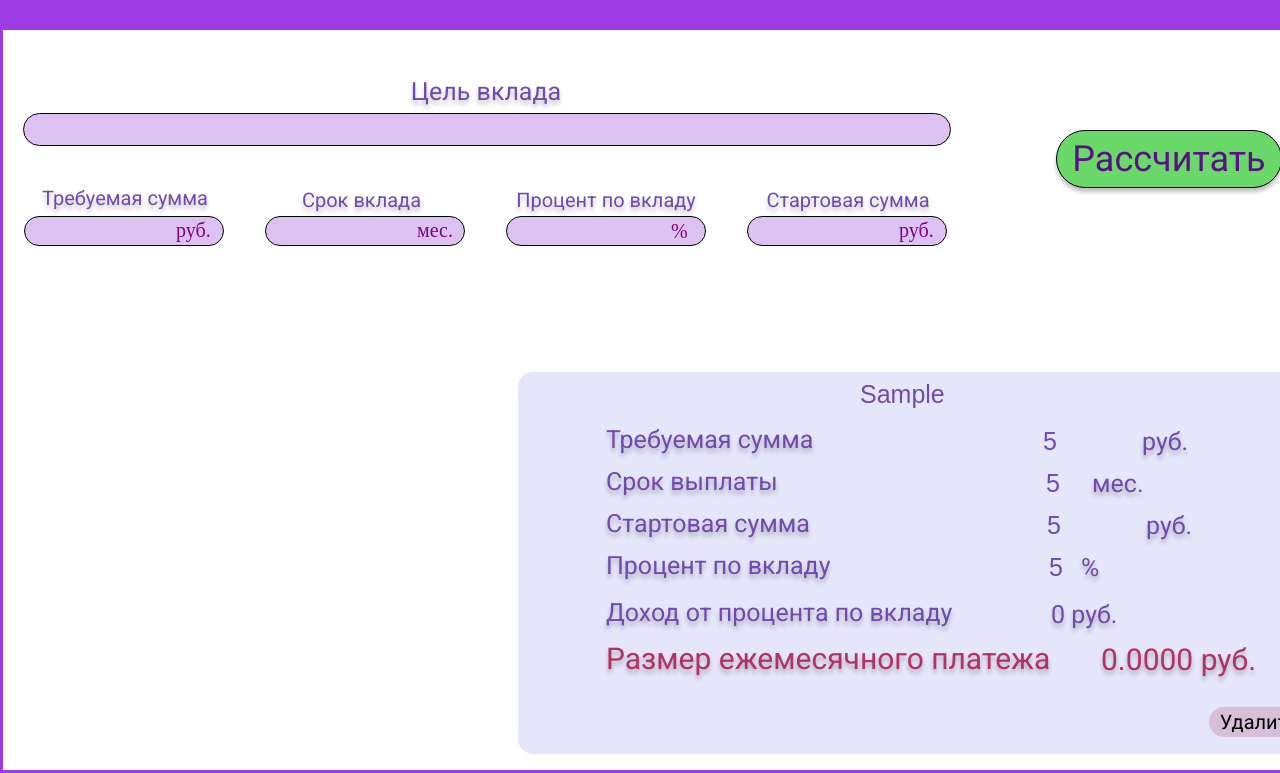
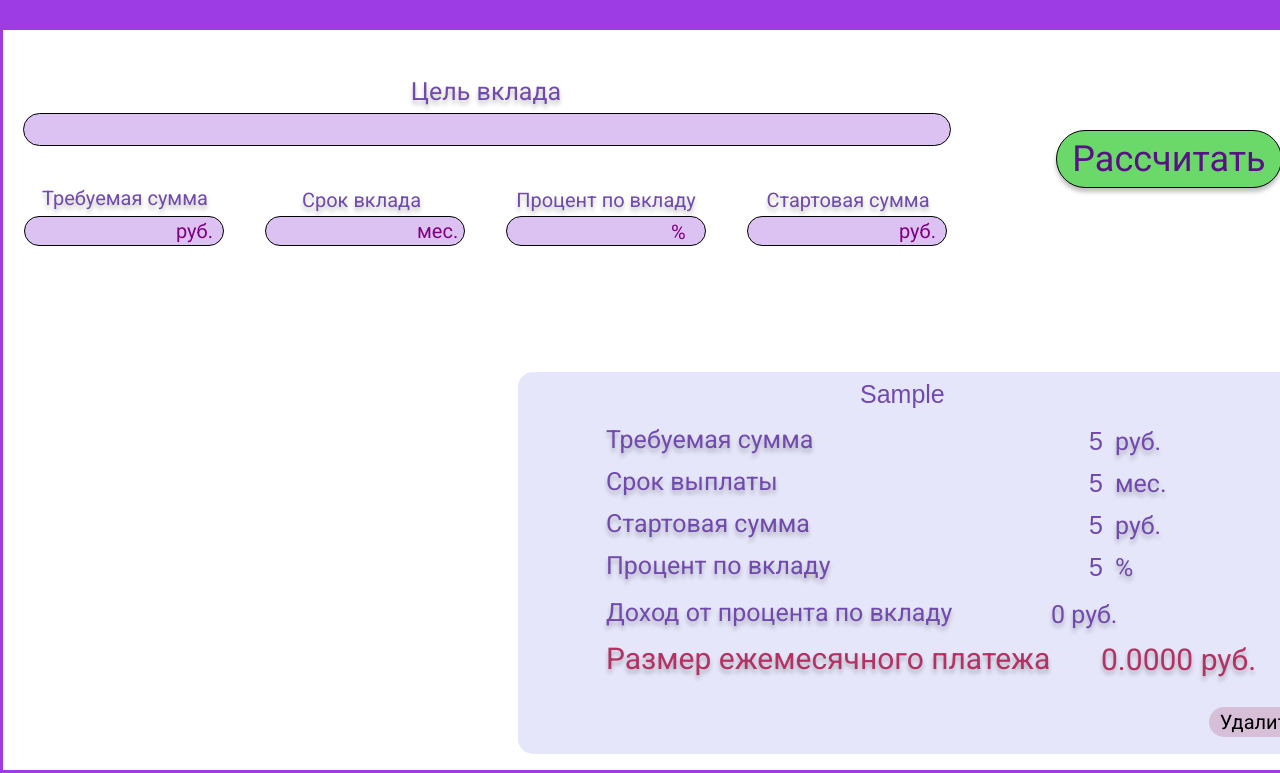
Before and after one commit to D00dlezZz/Piggy-bank, a plain HTML site: page index.html in a window 1280 px wide. Both pictures are taken after typing "Sample", "5", "5", "5", "5" into the empty fields and a click on the button "Рассчитать". Shown: the part 153-926 px from the top of the page. Drawn offline with Linux system fonts and the light colour scheme.

Commit message:
countlogic

```diff
--- a/index.js
+++ b/index.js
@@ -44,6 +44,18 @@ calculateButton.addEventListener('click', (element) => {
   let clone = newsection.cloneNode(true);
   document.querySelector('.newSection').append(clone);
   console.log(clone);
+  let newName = document.querySelector('.inp-target');//Имя в карточке
+  let newRequiredAmount = document.querySelector('.inp-required-amount');//Инпут с требуемой суммой
+  let newTermOfDestroid = document.querySelector('.inp-term-of-deposit');//Инпут с сроком вклада
+  let newStartingAmount = document.querySelector('.inp-starting-amount');//инпут с стартовой суммой
+  let newPrecent = document.querySelector('.inp-percent');//Инпут с процентом
+
+  ////////////////////////////////////////////////////////////Расчёты////////////////////////////////////////////////////////////////////////
+  //                                                                                                                                       //
+  // Размер ежемесячного платежа считается так: Требуемая сумма - Изначальный взнос - ((Требуемая сумма - Изначальный взнос)/100 * процент)//
+  // Доход по вкладу рассчитывается так: (Требуемая сумма - Изначальный взнос)/100 * процент                                               //
+  //                                                                                                                                       //
+  ////////////////////////////////////////////////////////////Расчёты////////////////////////////////////////////////////////////////////////
   document.querySelector('.inp-required-amount').addEventListener('input', () => {
     document.querySelector('.income').innerHTML = (document.querySelector('.inp-required-amount').value - document.querySelector('.inp-starting-amount').value)/100 * document.querySelector('.inp-percent').value;
   })
--- a/style.css
+++ b/style.css
@@ -145,6 +145,7 @@ body{
     font-size: 20px;
     color: #800080;
     padding-top: 3px;
+    font-family: "Roboto", sans-serif;
 }
 
 .percent-icon{
@@ -154,6 +155,7 @@ body{
     font-size: 20px;
     color: #800080;
     padding-top: 3px;
+    font-family: "Roboto", sans-serif;
 }
 
 .term-of-deposit{
@@ -270,7 +272,7 @@ input[type=number]::-webkit-outer-spin-button {
 }
 
 .inp-required-amount{
-    margin-left: 130px;
+    margin-left: 0;
     margin-top: 0px;
     margin-bottom: 5px;
     height: 30px;
@@ -279,11 +281,13 @@ input[type=number]::-webkit-outer-spin-button {
     font-size: 25px;
     color: #704AAE;
     background-color: #E6E6FA;
-    width: 97px;
+    width: 190px;
+    text-align: end;
+    margin-right: 10px;
 }
 
 .inp-term-of-deposit{
-    margin-left: 133px;
+    margin-left: 0;
     margin-top: 0px;
     margin-bottom: 5px;
     height: 30px;
@@ -292,11 +296,13 @@ input[type=number]::-webkit-outer-spin-button {
     font-size: 25px;
     color: #704AAE;
     background-color: #E6E6FA;
-    width: 44px;
+    width: 190px;
+    text-align: end;
+    margin-right: 10px;
 }
 
 .inp-starting-amount{
-    margin-left: 134px;
+    margin-left: 0;
     margin-top: 0px;
     margin-bottom: 5px;
     height: 30px;
@@ -305,11 +311,13 @@ input[type=number]::-webkit-outer-spin-button {
     font-size: 25px;
     color: #704AAE;
     background-color: #E6E6FA;
-    width: 97px;
+    width: 190px;
+    text-align: end;
+    margin-right: 10px;
 }
 
 .inp-percent{
-    margin-left: 136px;
+    margin-left: 0;
     margin-top: 0px;
     margin-bottom: 5px;
     height: 30px;
@@ -318,7 +326,9 @@ input[type=number]::-webkit-outer-spin-button {
     font-size: 25px;
     color: #704AAE;
     background-color: #E6E6FA;
-    width: 30px;
+    width: 190px;
+    text-align: end;
+    margin-right: 10px;
 }
 
 li{
```
